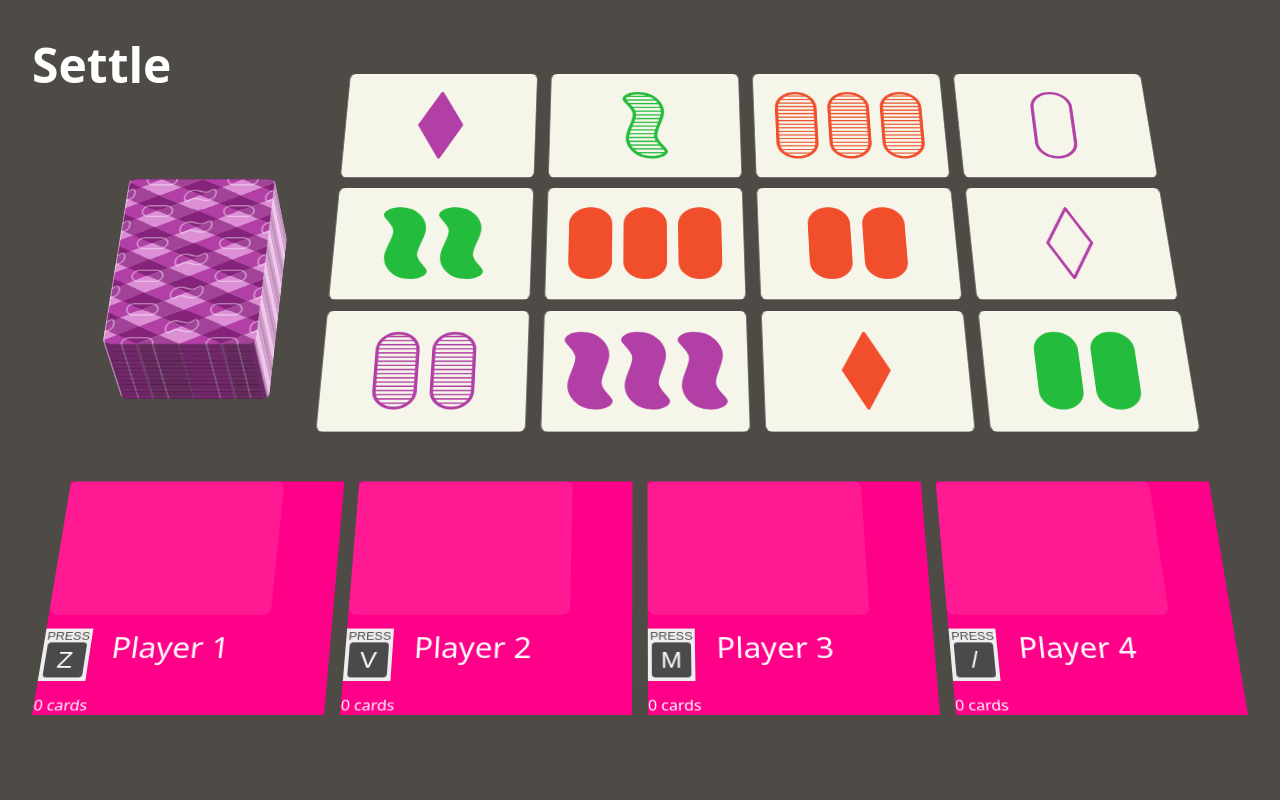
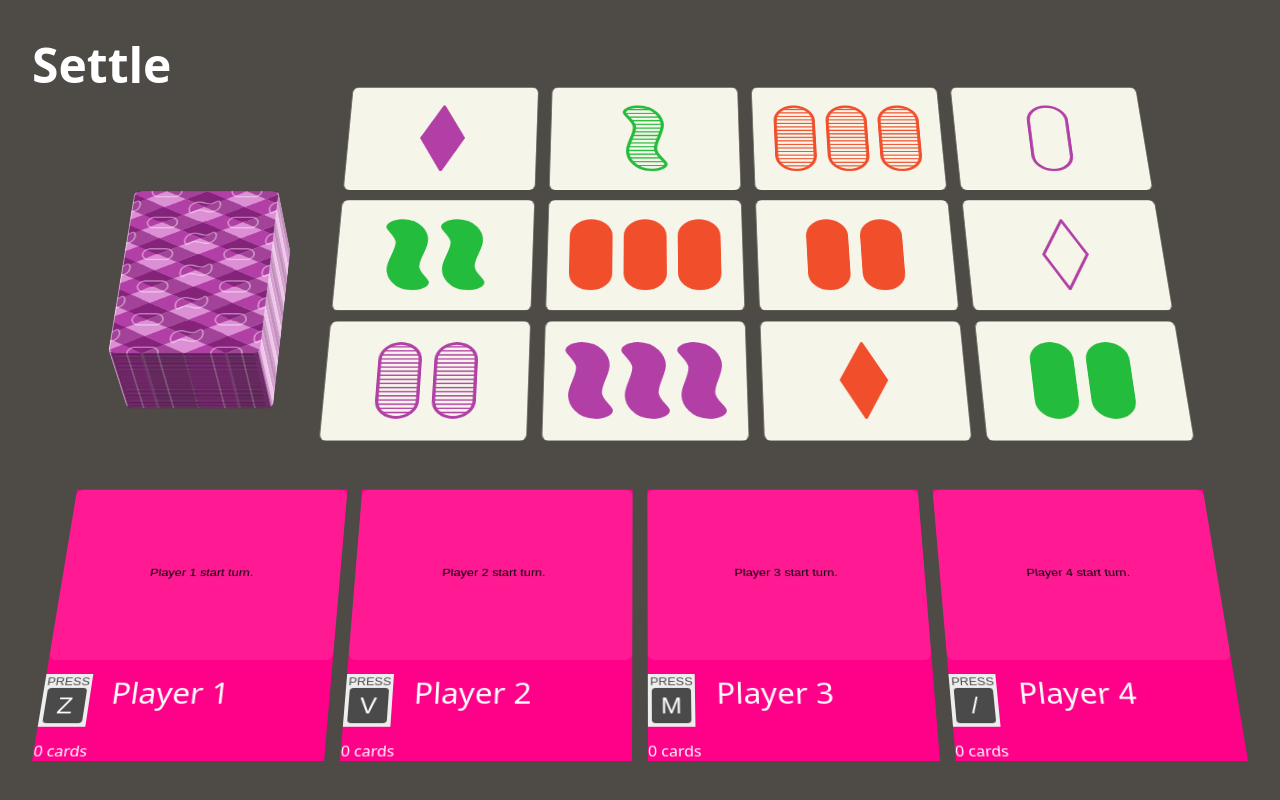
Before and after one commit to stephenjbell/settle, a SvelteKit app: page / in a window 1280 px wide. Built offline with nearby package versions, Linux system fonts and the light colour scheme.

Commit message:
Cards move to player pile locations

```diff
--- a/src/lib/styles/page.scss
+++ b/src/lib/styles/page.scss
@@ -212,9 +212,10 @@
                 .cardpile {
                     grid-area: cardpile;
                     position:relative;
+                    display: block;
                     top: 0;
                     left: 0;
-                    width: var(--cardWidth);
+                    width: 100%;
                     height: auto;
                     aspect-ratio: 3.5/2.5;
                     background-color: rgba(255,255,255,0.1);
--- a/src/routes/+page.svelte
+++ b/src/routes/+page.svelte
@@ -209,14 +209,12 @@
 
     // Set the X and Y coordinates of each player card pile
     function setPlayerCardPileLocation(){
-        // Get the location of the player area
-        let playerArea = document.querySelector(`.playerarea`);
-
         // Get the location of each player card pile
         let cardPiles = document.querySelectorAll(`.playerarea .player .cardpile`);
         for (let i = 0; i < cardPiles.length; i++) {
-            players[i].x = cardPiles[i].offsetLeft + playerArea.offsetLeft;
-            players[i].y = cardPiles[i].offsetTop + playerArea.offsetTop;
+            let offset = cardTableOffset(cardPiles[i]);
+            players[i].x = offset.x;
+            players[i].y = offset.y;
         }
     }
 
@@ -570,7 +568,9 @@
         <div class="playerarea">
             {#each players.filter(player => player.active) as player, i}
                 <div class="player">
-                    <button class="cardpile" on:click|preventDefault={() => playerTurn(i)}></button>
+                    <button class="cardpile" on:click|preventDefault={() => playerTurn(i)}>
+                        {players[i].name} start turn.
+                    </button>
                     <button class="key" on:click|preventDefault={() => playerTurn(i)}>
                         Press <span class="letter">{player.key.toUpperCase()}</span>
                     </button>
```
